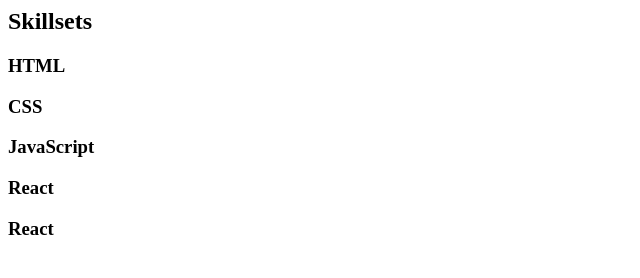
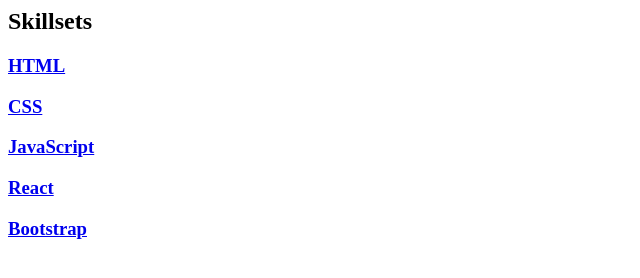
Before and after one commit to Guojingling/benjaminnet, a plain HTML site: page src/FullStackDeveloper.html in a window 1280 px wide. Shown: the whole page, without its empty margins (0-640 px from the left). Drawn offline with Linux system fonts and the light colour scheme.

Commit message:
Update pages with fixes

```diff
--- a/src/FullStackDeveloper.html
+++ b/src/FullStackDeveloper.html
@@ -4,11 +4,11 @@
     </head>
     <body>
         <h2>Skillsets</h2>
-        <h3 href="https://www.w3schools.com/html/default.asp">HTML</h3>
-        <h3 href="https://www.w3schools.com">CSS</h3>
-        <h3 href="https://www.w3schools.com/js/default.asp">JavaScript</h3>
-        <h3 href="https://reactnative.dev/">React</h3>
-        <h3 href="https://getbootstrap.com/">React</h3>
+        <a href="https://www.w3schools.com/html/default.asp"><h3>HTML</h3></a>
+        <a href="https://www.w3schools.com"><h3>CSS</h3></a>
+        <a href="https://www.w3schools.com/js/default.asp"><h3>JavaScript</h3></a>
+        <a href="https://reactnative.dev/"><h3>React</h3></a>
+        <a href="https://getbootstrap.com/"><h3>Bootstrap</h3></a>
 
 
 </body>
```
Also changed, not shown: src/DevOpsEngineer.html (+3 -3 lines), src/index.html (+2 -2 lines).
